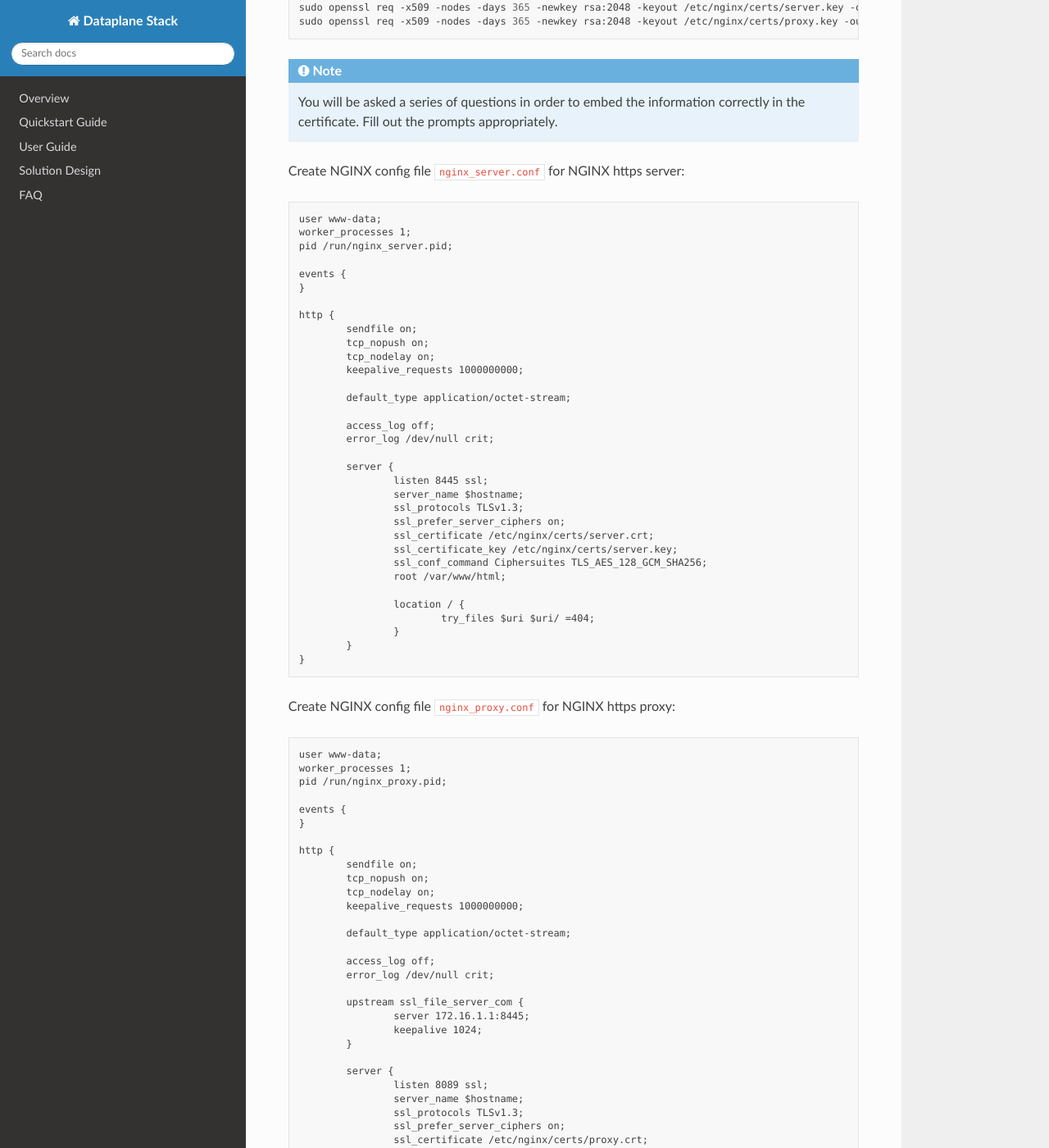
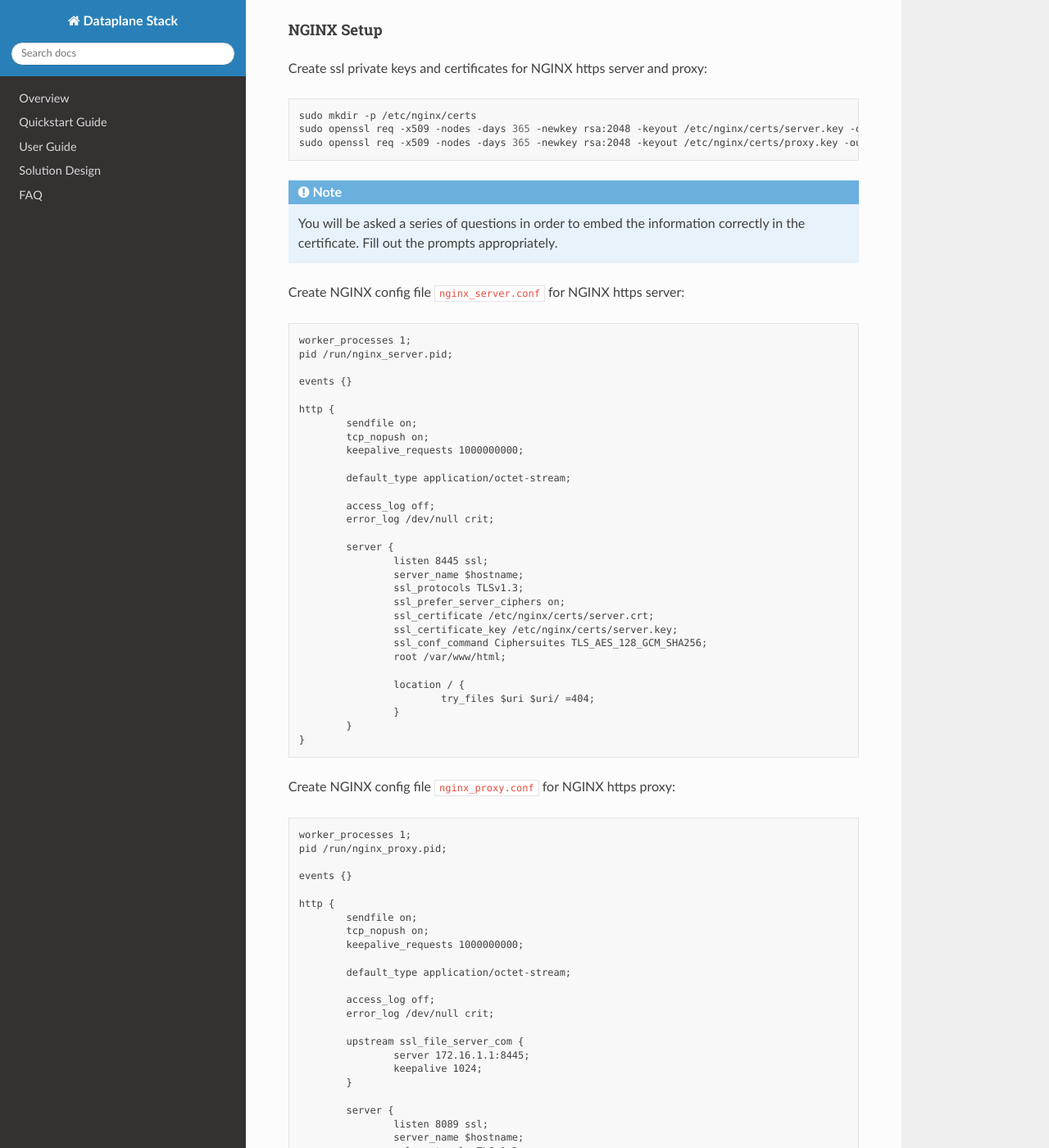
Before and after one commit to Yefeng-Lin/dataplane-stack_doc, a Sphinx documentation site: the page built from doc/user_guide/ssl_proxy.rst, in a window 1280 px wide and 1400 px high, scrolled down 5171 px. Shown: the whole window at 82% size. Built offline with Sphinx 7.4.7 and the Read the Docs theme 2.0.0, drawn with Linux system fonts in a browser that asks for light colours; some of the changed text lies outside the part shown.

Commit message:
Fix L2 doc error

```diff
--- a/doc/user_guide/ssl_proxy.rst
+++ b/doc/user_guide/ssl_proxy.rst
@@ -79,6 +83,8 @@
 .. note::
         You will be asked a series of questions in order to embed the information
         correctly in the certificate. Fill out the prompts appropriately.
+
+.. code-block:: shell
 
         ./usecase/ssl_proxy/run_nginx_server.sh -l -c 2
         ./usecase/ssl_proxy/run_nginx_proxy.sh -c 3
@@ -237,17 +244,14 @@
 
 .. code-block:: none
 
-        user www-data;
         worker_processes 1;
         pid /run/nginx_server.pid;
 
-        events {
-        }
+        events {}
 
         http {
                 sendfile on;
                 tcp_nopush on;
-                tcp_nodelay on;
                 keepalive_requests 1000000000;
 
                 default_type application/octet-stream;
@@ -275,17 +279,14 @@
 
 .. code-block:: none
 
-        user www-data;
         worker_processes 1;
         pid /run/nginx_proxy.pid;
 
-        events {
-        }
+        events {}
 
         http {
                 sendfile on;
                 tcp_nopush on;
-                tcp_nodelay on;
                 keepalive_requests 1000000000;
 
                 default_type application/octet-stream;
```
Also changed, not shown: other parts of doc/user_guide/ssl_proxy.rst (+13 -8 lines), doc/user_guide/l2_switching_vpp.rst (+5 -5 lines).
